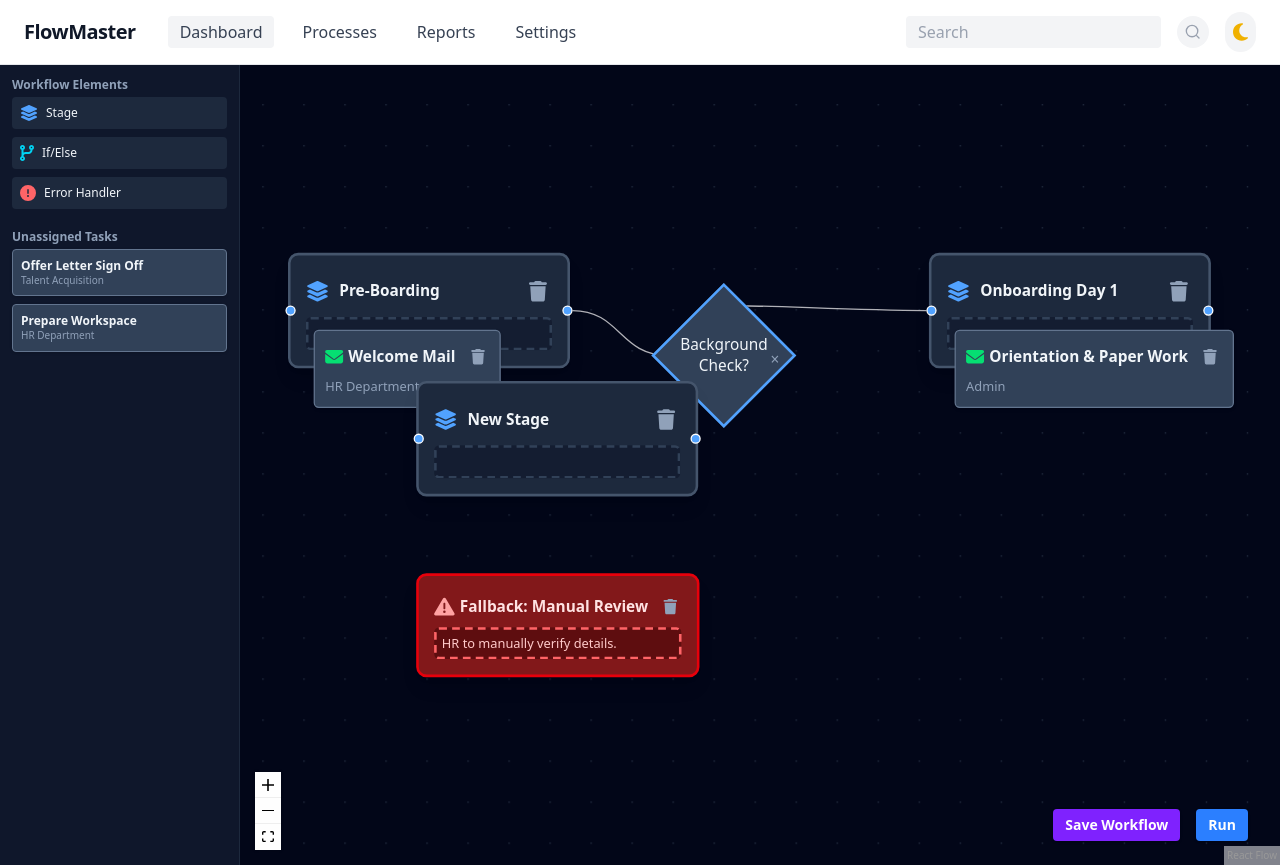
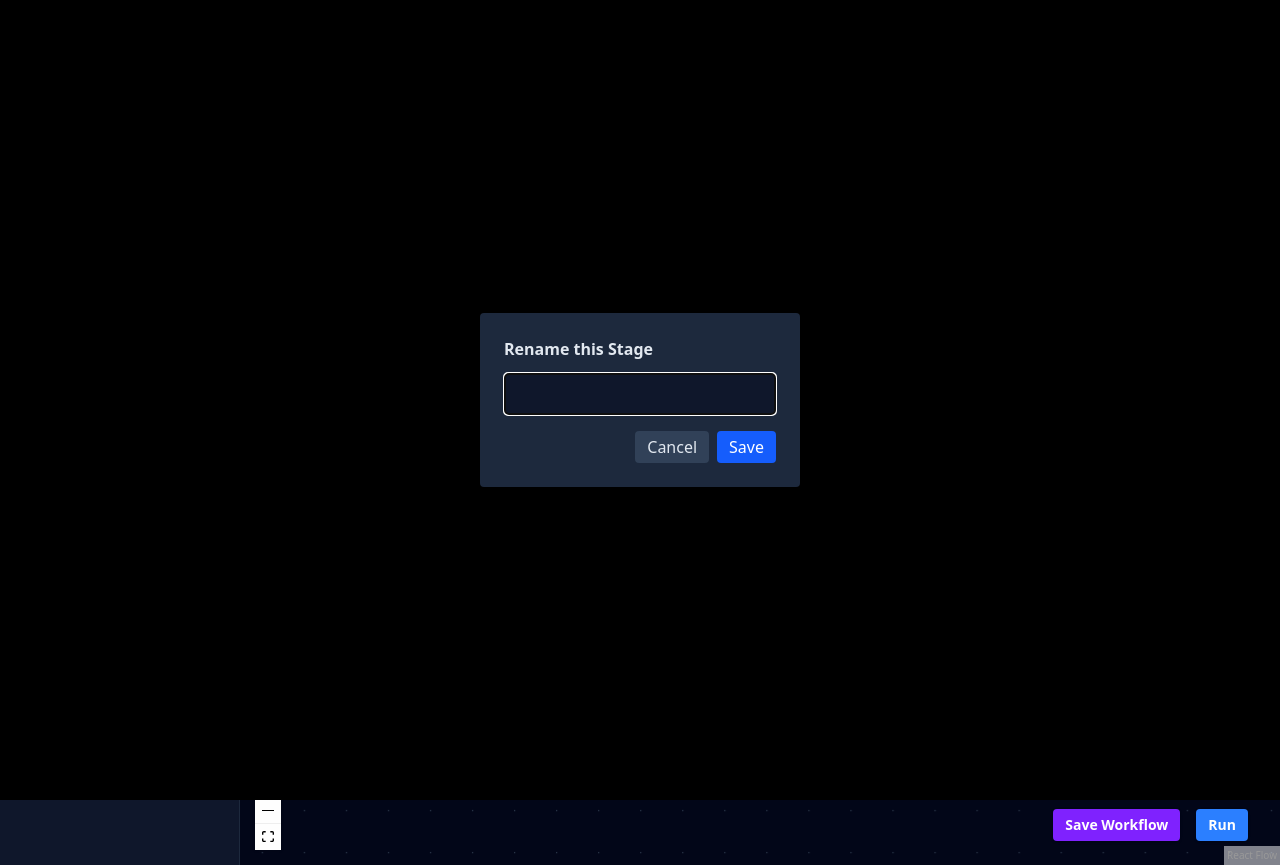
Before and after one commit to AbhiG57/process_mining, a React (Vite) app: page / in a window 1280 px wide. Both pictures are taken after a click on the button "Stage". Built offline with nearby package versions, Linux system fonts and the light colour scheme.

Commit message:
add process builder and its fixes

```diff
--- a/src/App.jsx
+++ b/src/App.jsx
@@ -9,6 +9,7 @@ import About from './components/About'
 import ProcessListing from './components/ProcessListing'
 import ProcessTaskSteps from './components/ProcessTaskSteps'
 import CreateProcess from './components/CreateProcess'
+import { height } from '@fortawesome/free-brands-svg-icons/fa42Group'
 
 function App() {
   const [theme, setTheme] = useState('light');
@@ -25,6 +26,7 @@ function App() {
     <>
     <BrowserRouter>
      <NavBar theme={theme} toggleTheme={toggleTheme} />
+     <div style={{height: '90vh'}}>
       <Routes>
         <Route path='/' element={<WorkflowBuilder />} />
         <Route path="/about" element={<About />} />
@@ -36,6 +38,7 @@ function App() {
         <Route path="/process/:id" element={<ProcessTaskSteps />} />
         <Route path="/createProcess" element={<CreateProcess/>}/>
       </Routes>
+      </div>
       </BrowserRouter>
     </>
   )
--- a/src/components/ProcessTaskSteps.jsx
+++ b/src/components/ProcessTaskSteps.jsx
@@ -18,7 +18,7 @@ import {
   faCodeMerge,
   faArrowsSplitUpAndLeft
 } from "@fortawesome/free-solid-svg-icons";
-
+import { useNavigate } from "react-router-dom";
 const taskIconMap = {
   1: faUser,
   2: faSearch,
@@ -440,7 +440,7 @@ export default function ProcessTaskSteps() {
   const [editModalOpen, setEditModalOpen] = useState(false);
   const [editingTask, setEditingTask] = useState(null);
   const [tasks, setTasks] = useState(processData.tasks);
-
+  const navigate = useNavigate();
   const openModal = (steps, name) => {
     setModalSteps(steps);
     setModalTaskName(name);
@@ -547,7 +547,7 @@ export default function ProcessTaskSteps() {
         <div style={{ textAlign: "right", marginTop: 40, display: "flex", gap: 16, justifyContent: "flex-end" }}>
           <button style={{ background: "#23262F", color: "#fff", border: "none", borderRadius: 16, padding: "12px 32px", fontWeight: 600, fontSize: 18, cursor: "pointer" }}>Regenerate</button>
           <button style={{ background: "#23262F", color: "#fff", border: "none", borderRadius: 16, padding: "12px 32px", fontWeight: 600, fontSize: 18, cursor: "pointer" }}>Edit Tasks</button>
-          <button style={{ background: "#E6E8EB", color: "#181A20", border: "none", borderRadius: 16, padding: "12px 32px", fontWeight: 600, fontSize: 18, cursor: "pointer" }}>Approve</button>
+          <button onClick={() => navigate(`/`)} style={{ background: "#E6E8EB", color: "#181A20", border: "none", borderRadius: 16, padding: "12px 32px", fontWeight: 600, fontSize: 18, cursor: "pointer" }}>Approve</button>
         </div>
       </div>
       <Modal open={modalOpen} onClose={() => setModalOpen(false)} steps={modalSteps} taskName={modalTaskName} />
--- a/src/components/WorkflowBuilder.jsx
+++ b/src/components/WorkflowBuilder.jsx
@@ -22,8 +22,13 @@ const nodeTypes = {
 };
 
 const initialSidebarTasks = [
-  { id: 'offer-letter', label: 'Offer Letter Sign Off', department: 'Talent Acquisition' },
-  { id: 'prepare-workspace', label: 'Prepare Workspace', department: 'HR Department' },
+  { id: 'Product-selection', label: 'Product Selection and Review', department: 'Search results and reviews its.' },
+  { id: 'Adding-cart', label: 'Adding to Cart/Buy Now', department: 'Product to the cart' },
+  { id: 'Payment', label: 'Payment', department: 'Payment' },
+  { id: 'Order-confirmation', label: 'Order Confirmation', department: 'Order Confirmation' },
+  { id: 'Order-tracking', label: 'Order Tracking', department: 'Order Tracking' },
+  { id: 'Order-cancellation', label: 'Order Cancellation', department: 'Order Cancellation' },
+  { id: 'Order-returns', label: 'Order Returns', department: 'Order Returns' }
 ];
 
 const initialNodes = [
@@ -31,14 +36,14 @@ const initialNodes = [
     id: 'stage-1',
     type: 'stage',
     position: { x: 100, y: 100 },
-    data: { label: 'Pre-Boarding' },
-    style: { width: 220, height: 140 },
+    data: { label: 'Customer Onboarding' },
+    style: { width: 250, height: 140 },
   },
   {
     id: 'task-1',
     type: 'taskCard',
     position: { x: 120, y: 160 },
-    data: { label: 'Welcome Mail', department: 'HR Department' },
+    data: { label: 'Account Login / Creation', department: 'Customer Account Creation' },
     parentNode: 'stage-1',
     extent: 'parent',
     draggable: true,
@@ -47,20 +52,20 @@ const initialNodes = [
     id: 'ifelse-1',
     type: 'ifElse',
     position: { x: 400, y: 140 },
-    data: { label: 'Background Check?' },
+    data: { label: 'Loged In ?' },
   },
   {
     id: 'stage-2',
     type: 'stage',
     position: { x: 600, y: 100 },
-    data: { label: 'Onboarding Day 1' },
+    data: { label: 'Explore Products' },
     style: { width: 220, height: 140 },
   },
   {
     id: 'task-2',
     type: 'taskCard',
     position: { x: 620, y: 160 },
-    data: { label: 'Orientation & Paper Work', department: 'Admin' },
+    data: { label: 'Product Search', department: 'Browse Desired Products.' },
     parentNode: 'stage-2',
     extent: 'parent',
     draggable: true,
@@ -68,8 +73,8 @@ const initialNodes = [
   {
     id: 'error-1',
     type: 'errorHandler',
-    position: { x: 200, y: 350 },
-    data: { label: 'Fallback: Manual Review', description: 'HR to manually verify details.' },
+    position: { x: 350, y: 350 },
+    data: { label: 'Account Login failed', description: 'Please Contact Customer Support' },
   },
 ];
 
@@ -92,6 +97,29 @@ function isInsideStage(stageNode, position) {
   );
 }
 
+// Add a simple modal for label editing
+function LabelEditModal({ open, label, onSave, onClose, placeholder }) {
+  const [value, setValue] = useState(label || '');
+  if (!open) return null;
+  return (
+    <div className="fixed inset-0 bg-black bg-opacity-40 flex items-center justify-center z-50">
+      <div className="bg-slate-800 p-6 rounded shadow-lg min-w-[320px]">
+        <div className="mb-3 text-slate-200 font-semibold">{placeholder}</div>
+        <input
+          className="w-full p-2 rounded bg-slate-900 border border-slate-600 text-slate-100 mb-4"
+          value={value}
+          onChange={e => setValue(e.target.value)}
+          autoFocus
+        />
+        <div className="flex gap-2 justify-end">
+          <button className="px-3 py-1 rounded bg-slate-700 text-slate-200" onClick={onClose}>Cancel</button>
+          <button className="px-3 py-1 rounded bg-blue-600 text-white" onClick={() => onSave(value)}>Save</button>
+        </div>
+      </div>
+    </div>
+  );
+}
+
 export default function WorkflowBuilder() {
   const [nodes, setNodes, onNodesChange] = useNodesState(initialNodes);
   const [edges, setEdges, onEdgesChange] = useEdgesState(initialEdges);
@@ -99,6 +127,7 @@ export default function WorkflowBuilder() {
   const reactFlowWrapper = useRef(null);
   const stageIdRef = useRef(3); // for unique stage ids
   const taskIdRef = useRef(3); // for unique task ids
+  const [labelEdit, setLabelEdit] = useState({ open: false, nodeId: null, type: '', placeholder: '', label: '' });
 
   // Add new Stage node
   const handleAddStage = () => {
@@ -110,6 +139,7 @@ export default function WorkflowBuilder() {
       data: { label: `New Stage` },
       style: { width: 220, height: 140 },
     }));
+    setTimeout(() => setLabelEdit({ open: true, nodeId: newId, type: 'stage', placeholder: 'Rename this Stage', label: '' }), 0);
   };
 
   // Delete Stage and its children
@@ -209,8 +239,43 @@ export default function WorkflowBuilder() {
     if (node.type === 'taskCard') {
       return { ...node, data: { ...node.data, onDelete: () => handleDeleteTaskCard(node.id) } };
     }
+    if (node.type === 'ifElse') {
+      return { ...node, data: { ...node.data, onDelete: () => setNodes(nds => nds.filter(n => n.id !== node.id)) } };
+    }
+    if (node.type === 'errorHandler') {
+      return { ...node, data: { ...node.data, onDelete: () => setNodes(nds => nds.filter(n => n.id !== node.id)) } };
+    }
     return node;
   });
+
+  const handleAddIfElse = () => {
+    const newId = `ifelse-${Date.now()}`;
+    setNodes(nds => nds.concat({
+      id: newId,
+      type: 'ifElse',
+      position: { x: 300, y: 200 },
+      data: { label: 'New Condition?' },
+    }));
+    setTimeout(() => setLabelEdit({ open: true, nodeId: newId, type: 'ifElse', placeholder: 'Set the If/Else condition text', label: '' }), 0);
+  };
+
+  const handleAddErrorHandler = () => {
+    const newId = `error-${Date.now()}`;
+    setNodes(nds => nds.concat({
+      id: newId,
+      type: 'errorHandler',
+      position: { x: 400, y: 300 },
+      data: { label: 'Error Handler', description: '' },
+    }));
+    setTimeout(() => setLabelEdit({ open: true, nodeId: newId, type: 'errorHandler', placeholder: 'Change the Error Handler label', label: '' }), 0);
+  };
+
+  const handleLabelEditSave = (newLabel) => {
+    setNodes(nds => nds.map(n => n.id === labelEdit.nodeId ? { ...n, data: { ...n.data, label: newLabel } } : n));
+    setLabelEdit({ open: false, nodeId: null, type: '', placeholder: '', label: '' });
+  };
+
+  const handleLabelEditClose = () => setLabelEdit({ open: false, nodeId: null, type: '', placeholder: '', label: '' });
 
   return (
     <div className="flex h-screen bg-slate-950">
@@ -219,10 +284,12 @@ export default function WorkflowBuilder() {
         <Sidebar
           tasks={sidebarTasks}
           onAddStage={handleAddStage}
+          onAddIfElse={handleAddIfElse}
+          onAddErrorHandler={handleAddErrorHandler}
         />
       </div>
       {/* Main Canvas */}
-      <div className="flex-1 relative" ref={reactFlowWrapper}>
+      <div className="w-full h-full relative" ref={reactFlowWrapper}>
         <ReactFlow
           nodes={nodesWithHandlers}
           edges={edges}
@@ -252,6 +319,16 @@ export default function WorkflowBuilder() {
           </button>
         </div>
       </div>
+      {/* Label Edit Modal */}
+      {labelEdit.open && (
+        <LabelEditModal
+          open={labelEdit.open}
+          label={labelEdit.label}
+          onSave={handleLabelEditSave}
+          onClose={handleLabelEditClose}
+          placeholder={labelEdit.placeholder}
+        />
+      )}
     </div>
   );
 }
--- a/src/components/nodes/ErrorHandlerNode.jsx
+++ b/src/components/nodes/ErrorHandlerNode.jsx
@@ -1,9 +1,12 @@
 import { FontAwesomeIcon } from '@fortawesome/react-fontawesome';
 import { faExclamationTriangle, faTrash } from '@fortawesome/free-solid-svg-icons';
+import { Handle, Position } from '@xyflow/react';
 
 export default function ErrorHandlerNode({ data }) {
   return (
     <div className="rounded-lg bg-red-900 border-2 border-red-600 shadow-lg p-3 min-w-[140px] min-h-[60px] flex flex-col relative text-xs">
+      <Handle type="target" position={Position.Left} className="!w-2 !h-2 !bg-red-400" />
+      <Handle type="source" position={Position.Right} className="!w-2 !h-2 !bg-red-400" />
       <div className="flex items-center gap-2 mb-1 justify-between">
         <span className="flex items-center gap-1">
           <FontAwesomeIcon icon={faExclamationTriangle} className="text-red-300 text-base" />
--- a/src/components/nodes/StageNode.jsx
+++ b/src/components/nodes/StageNode.jsx
@@ -1,10 +1,11 @@
 import { FontAwesomeIcon } from '@fortawesome/react-fontawesome';
 import { faLayerGroup, faTrash } from '@fortawesome/free-solid-svg-icons';
-import { Handle, Position } from '@xyflow/react';
+import { Handle, Position, NodeResizeControl } from '@xyflow/react';
 
-export default function StageNode({ data }) {
+export default function StageNode({ data, selected }) {
   return (
-    <div className="rounded-lg bg-slate-800 border-2 border-slate-600 shadow-lg p-3 min-w-[180px] min-h-[90px] flex flex-col relative text-xs">
+    <div className="flex flex-col rounded-lg bg-slate-800 border-2 border-slate-600 shadow-lg p-3 min-w-[180px] min-h-[90px] relative text-xs w-full h-full">
+      <NodeResizeControl style={{width: '10px', height: '10px',backgroundColor: 'red'}} color="#3b82f6" isVisible={selected} minWidth={120} minHeight={60} />
       <Handle type="target" position={Position.Left} className="!w-2 !h-2 !bg-blue-400" />
       <Handle type="source" position={Position.Right} className="!w-2 !h-2 !bg-blue-400" />
       <div className="flex items-center justify-between mb-1">
@@ -16,7 +17,7 @@ export default function StageNode({ data }) {
           <FontAwesomeIcon icon={faTrash} />
         </button>
       </div>
-      <div className="flex-1 border-2 border-dashed border-slate-700 rounded bg-slate-900/60 p-1">
+      <div className="border-2 border-dashed border-slate-700 rounded bg-slate-900/60 p-1 w-full flex-1">
         {data.children}
       </div>
     </div>
```
